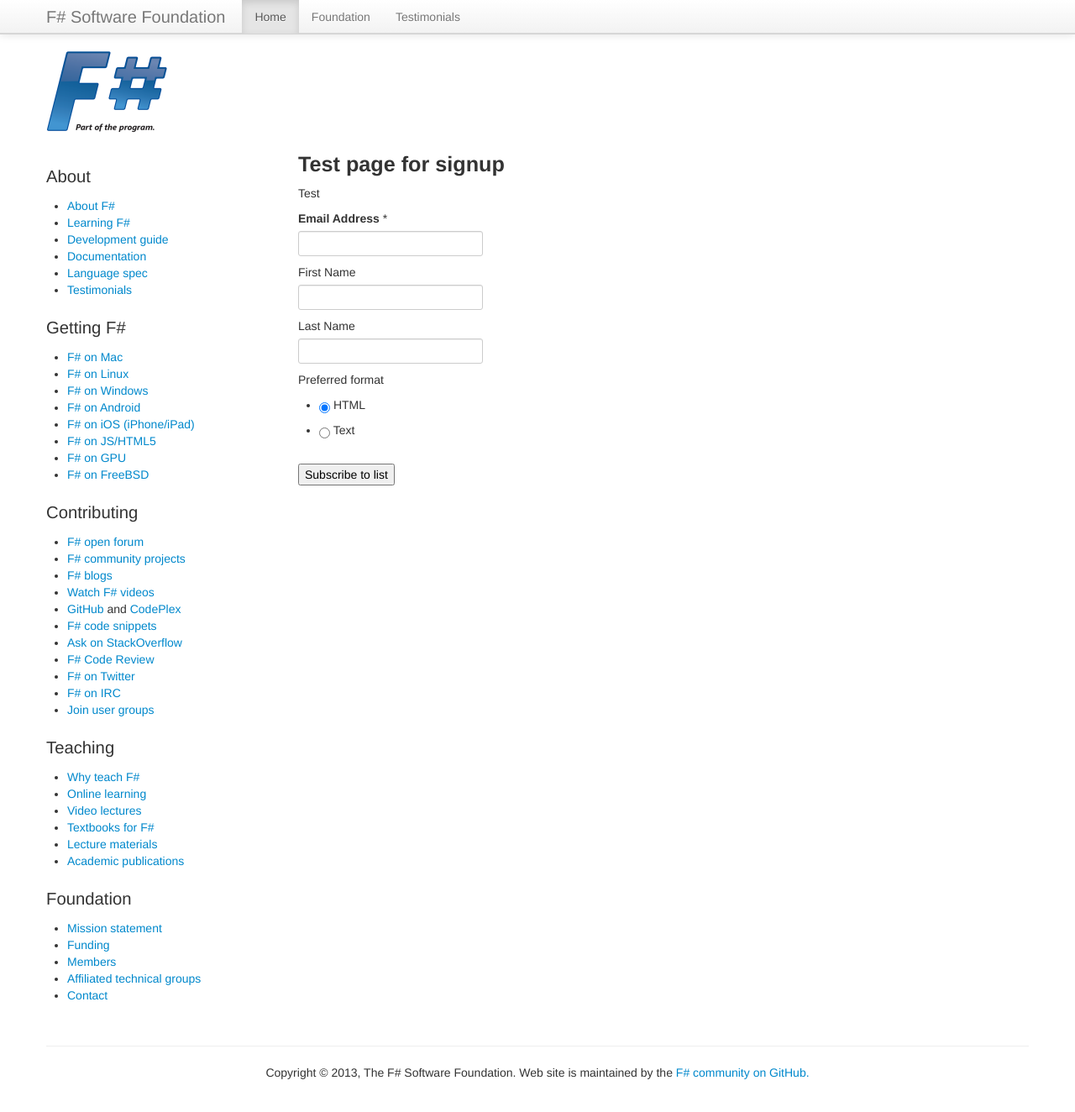
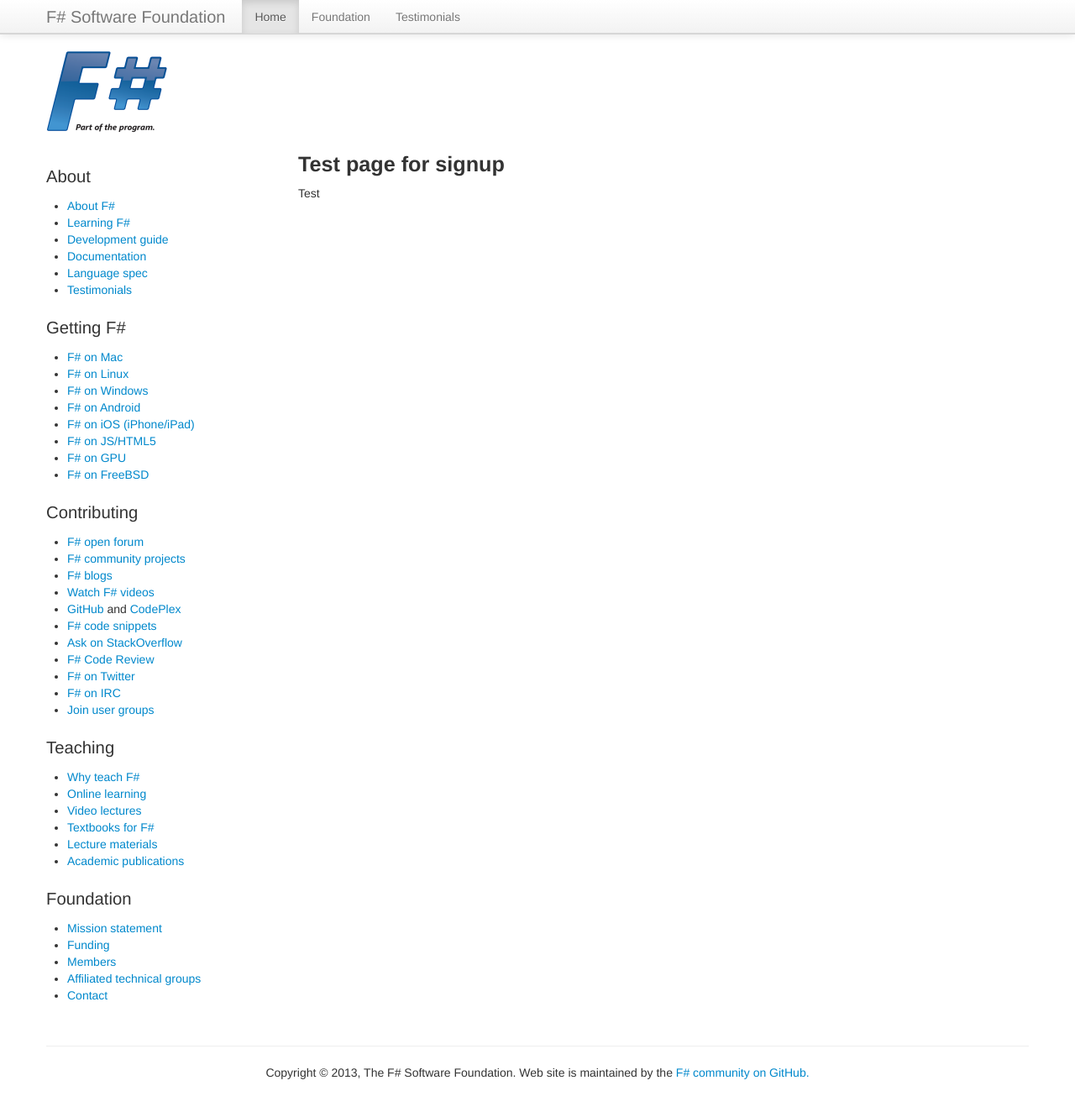
Before and after one commit to fsharp/fsharp.org, a Jekyll site: the page built from technical-groups/signup.md, in a window 1280 px wide and 1337 px high. Shown: the top 1324 px of the window at 84% size. Built offline with Jekyll 4.4.1, drawn with Linux system fonts in a browser that asks for light colours; nearby versions of some CDN libraries; some web fonts are replaced; comment, search, counter and statistics services are not loaded.

Commit message:
Update signup.md

```diff
--- a/technical-groups/signup.md
+++ b/technical-groups/signup.md
@@ -10,73 +10,4 @@
 <form action="http://fsharp.us7.list-manage2.com/subscribe/post" method="POST">
 <input type="hidden" name="u" value="ea7c674f32282a4deffc36508">
 <input type="hidden" name="id" value="632e3ee0e6">
-<div id="mergeTable" class="mergeTable">
-
-
-<div class="mergeRow dojoDndItem mergeRow-email" id="mergeRow-0">
-<label for="MERGE0"><strong>Email Address</strong> <span class="asterisk">*</span></label>
-<div class="field-group">
-    <input type="email" autocapitalize="off" autocorrect="off" name="MERGE0" id="MERGE0" size="25" value="">
-
-
-</div>
-
-</div>
-
-
-
-<div class="mergeRow dojoDndItem mergeRow-text" id="mergeRow-1">
-<label for="MERGE1">First Name</label>
-<div class="field-group">
-    <input type="text" name="MERGE1" id="MERGE1" size="25" value="">
-
-
-</div>
-
-</div>
-
-
-
-<div class="mergeRow dojoDndItem mergeRow-text" id="mergeRow-2">
-<label for="MERGE2">Last Name</label>
-<div class="field-group">
-    <input type="text" name="MERGE2" id="MERGE2" size="25" value="">
-
-
-</div>
-
-</div>
-
-
-
-
-
-</div>
-
-
-<div class="mergeRow">
-	<label>Preferred format</label>
-    <div class="field-group groups">
-        <ul class="interestgroup_field radio-group">
-	        <li>
-                <label for="EMAILTYPE_HTML">
-                    <input type="radio" name="EMAILTYPE" id="EMAILTYPE_HTML" value="html" checked>
-                    HTML
-                </label>
-            </li>
-	        <li>
-                <label for="EMAILTYPE_TEXT">
-                    <input type="radio" name="EMAILTYPE" id="EMAILTYPE_TEXT" value="text" >
-                    Text
-                </label>
-            </li>
-        </ul>
-	</div>
-</div>
-
-<br>
-
-<div class="submit_container">
-<input type="submit" class="button" name="submit" value="Subscribe to list">
-</div>
 </form>
```
